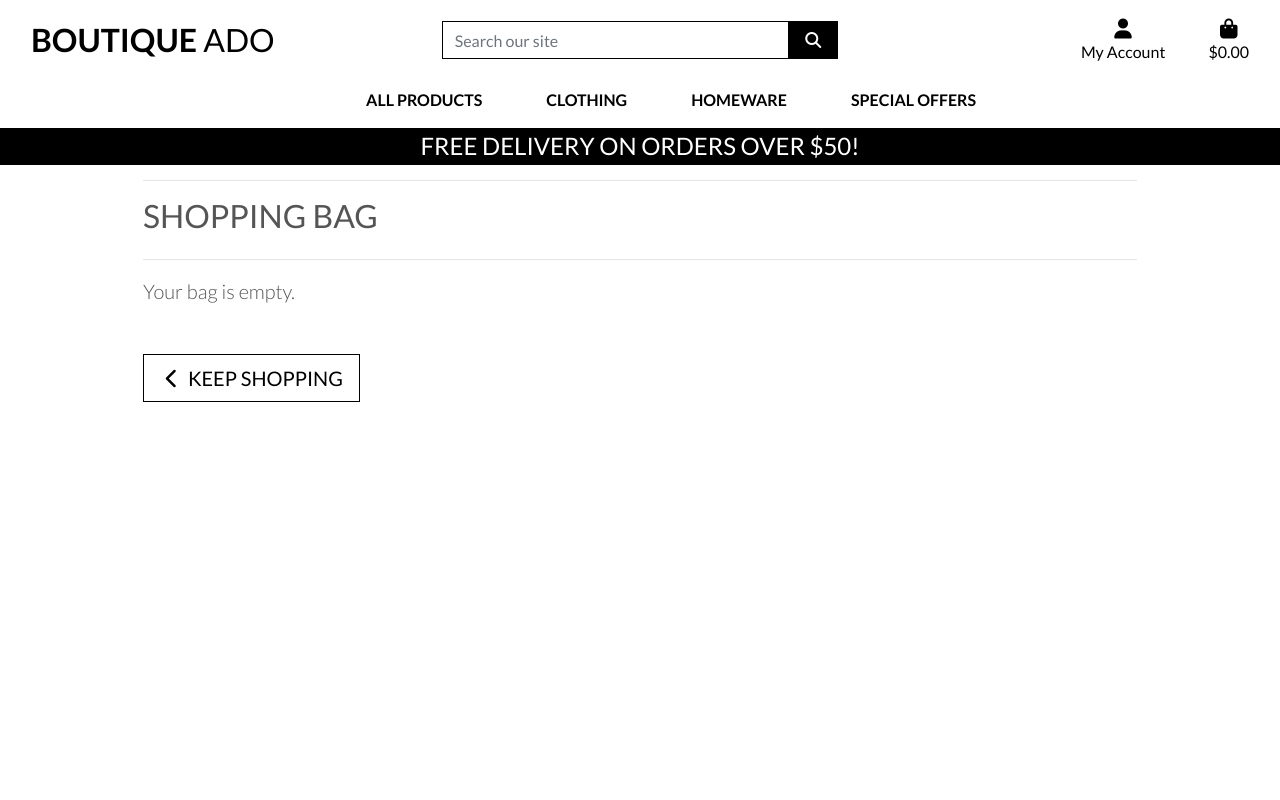
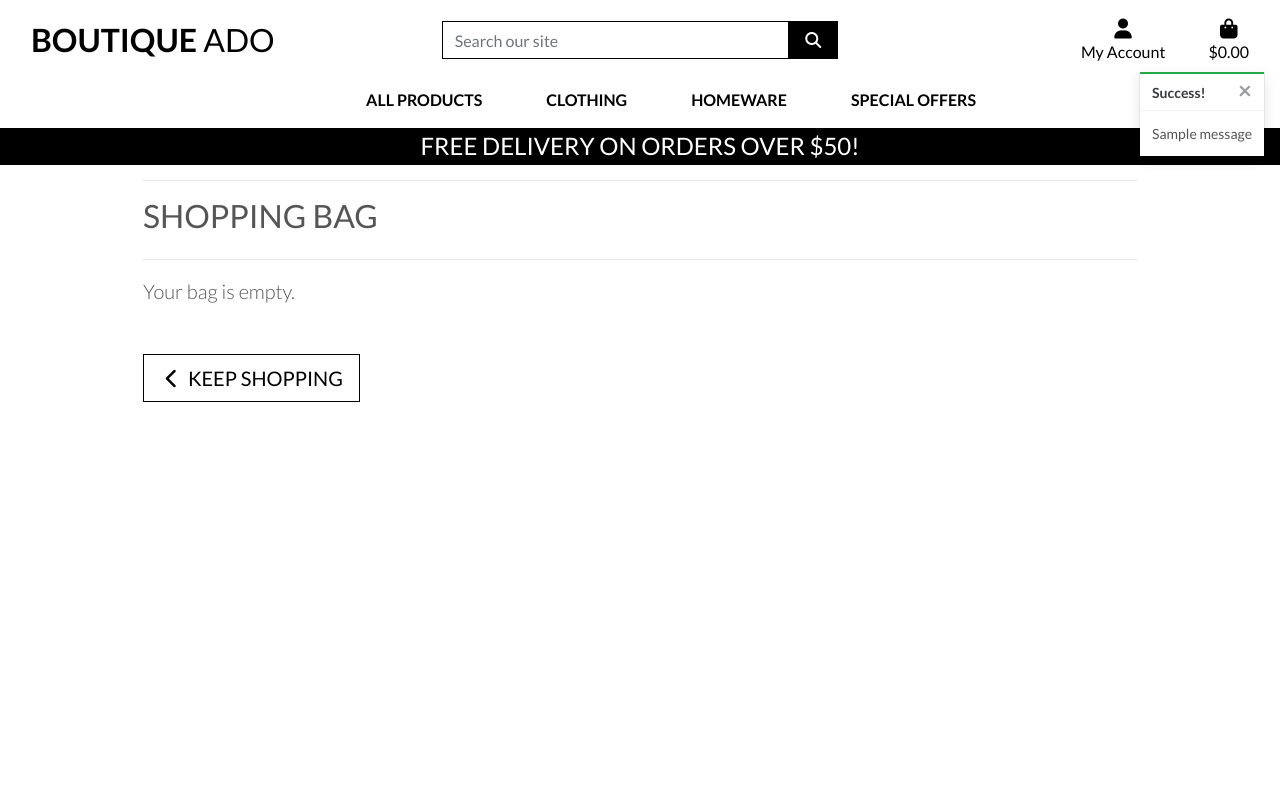
Before and after one commit to enrightc/Boutique_ado, a Django app: page /bag/ in a window 1280 px wide. Run offline with Django 3.2, Linux system fonts and the light colour scheme; tables that the repository leaves empty hold one stand-in row (values such as "Sample post"); one stand-in notice (Sample message) is shown; some libraries are stand-ins or nearby versions.

Commit message:
Add toasts

```diff
--- a/bag/templates/bag/bag.html
+++ b/bag/templates/bag/bag.html
@@ -134,7 +134,7 @@
 
 {% block postloadjs %}
 {{ block.super }}
-{% include '/workspace/Boutique_ado/products/templates/includes/quantity_input_script.html' %}
+{% include 'products/includes/quantity_input_script.html' %}
 
 <script type="text/javascript">
     // Update quantity on click
--- a/bag/views.py
+++ b/bag/views.py
@@ -1,5 +1,8 @@
 from django.shortcuts import render, redirect, reverse
 from django.http import HttpResponse
+from django.contrib import messages
+
+from products.models import Product
 
 # Create your views here.
 
@@ -15,6 +18,7 @@ def add_to_bag(request, item_id):
     Add a quantity of the specificd product to the shopping bag
     """
 
+    product = Product.objects.get(pk=item_id)
     quantity = int(request.POST.get('quantity'))
     redirect_url = request.POST.get('redirect_url')
     size = None
@@ -41,6 +45,7 @@ def add_to_bag(request, item_id):
             bag[item_id] += quantity
         else:
             bag[item_id] = quantity
+            messages.success(request, f'Added {product.name} to your bag')
 
     request.session['bag'] = bag
     return redirect(redirect_url)
--- a/products/templates/products/product_detail.html
+++ b/products/templates/products/product_detail.html
@@ -106,5 +106,5 @@
 
 {% block postloadjs %}
 {{ block.super }}
-{% include '/workspace/Boutique_ado/products/templates/includes/quantity_input_script.html' %}
+{% include 'products/includes/quantity_input_script.html' %}
 {% endblock %}
--- a/products/views.py
+++ b/products/views.py
@@ -2,6 +2,7 @@ from django.shortcuts import render, redirect, reverse, get_object_or_404
 from django.contrib import messages
 from django.db.models import Q
 from django.db.models.functions import Lower
+
 from .models import Product, Category
 
 # Create your views here.
--- a/static/css/base.css
+++ b/static/css/base.css
@@ -97,6 +97,20 @@ a.category-badge > span.badge:hover {
     cursor: pointer
 }
 
+.message-container {
+    position: fixed;
+    top: 72px;
+    right: 15px;
+    z-index: 999999999999;
+}
+
+.custom-toast {
+    overflow: visible;
+}
+
+.toast-capper {
+    height: 2px;
+}
 
 
 /* -------------------------------- Media Queries */
--- a/templates/base.html
+++ b/templates/base.html
@@ -109,7 +109,21 @@
     </header>
 
     {% if messages %}
-      <div class="message-container"></div>
+    <div class="message-container">
+        {% for message in messages %}
+            {% with message.level as level %}
+                {% if level == 40 %}
+                    {% include 'includes/toasts/toast_error.html' %}
+                {% elif level == 30 %}
+                    {% include 'includes/toasts/toast_warning.html' %}
+                {% elif level == 25 %}
+                    {% include 'includes/toasts/toast_success.html' %}
+                {% else %}
+                    {% include 'includes/toasts/toast_info.html' %}
+                {% endif %}
+            {% endwith %}
+        {% endfor %}
+    </div>
     {% endif %}
 
     {% block page_header %}
@@ -119,6 +133,9 @@
     {% endblock %}
 
     {% block postloadjs %}
+    <script type="text/javascript">
+      $('.toast').toast('show');
+    </script>
     {% endblock %}
 
   </body>
--- /dev/null
+++ b/templates/includes/toasts/toast_success.html
@@ -0,0 +1,13 @@
+<div class="toast custom-toast rounded-0 border-top-0" data-autohide="false">
+    <div class="arrow-up arrow-success"></div>
+    <div class="w-100 toast-capper bg-success"></div>
+    <div class="toast-header bg-white text-dark">
+        <strong class="mr-auto">Success!</strong>
+        <button type="button" class="ml-2 mb-1 close text-dark" data-dismiss="toast" aria-label="Close">
+            <span aria-hidden="true">&times;</span>
+        </button>
+    </div>
+    <div class="toast-body bg-white">
+        {{ message }}
+    </div>
+</div>
```
Also changed, not shown: boutique_ado/settings.py (+20 -27 lines), templates/includes/toasts/toast_error.html (added, +13 -0 lines), templates/includes/toasts/toast_info.html (added, +13 -0 lines), templates/includes/toasts/toast_warning.html (added, +13 -0 lines), products/templates/products/includes/quantity_input_script.html (renamed from products/templates/includes/quantity_input_script.html).
